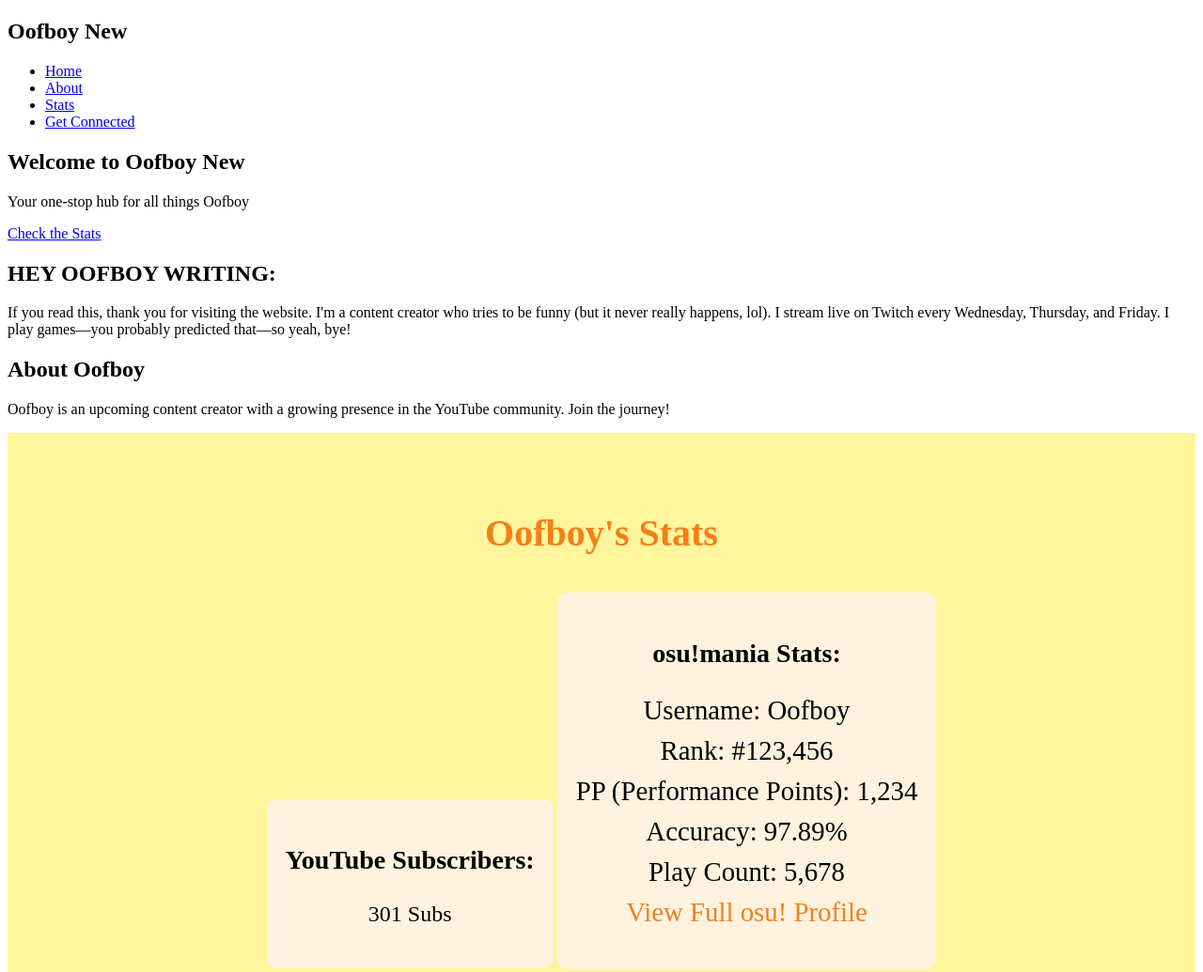
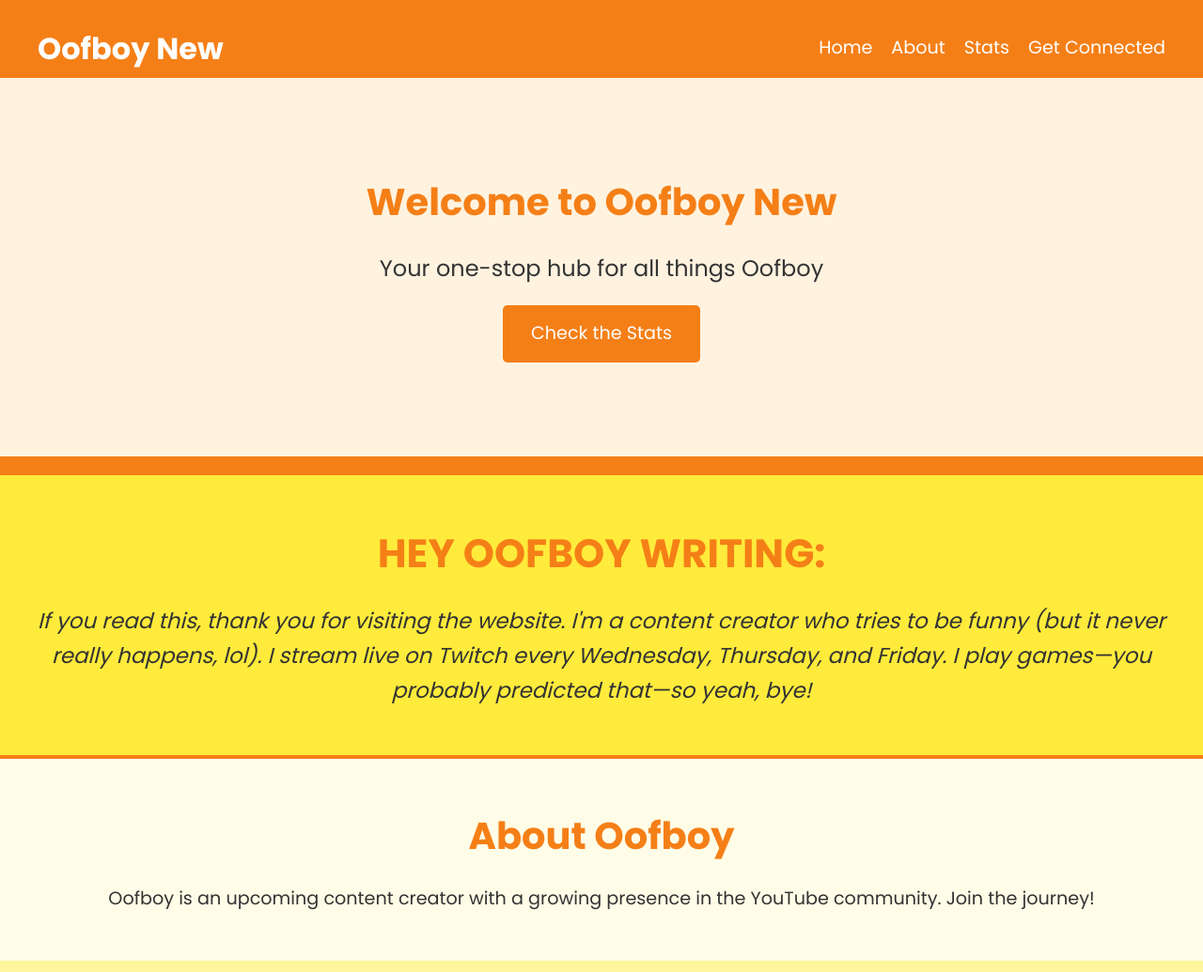
Before and after one commit to XasonYTB/oofboy-news, a plain HTML site: page index.html in a window 1280 px wide. Shown: the top 1035 px of the page at 94% size. Drawn offline with Linux system fonts and the light colour scheme.

Commit message:
Update style.css

```diff
--- a/style.css
+++ b/style.css
@@ -1,5 +1,135 @@
-/* Existing styles are here... */
+/* Global Styles */
+body {
+  margin: 0;
+  font-family: 'Poppins', sans-serif;
+  background-color: #fffde7;
+  color: #333;
+  line-height: 1.6;
+}
 
+h1, h2, h3, h4, h5, h6 {
+  margin: 0;
+  padding: 0;
+}
+
+p {
+  margin: 0;
+  padding: 0;
+}
+
+/* Navigation */
+header {
+  background-color: #f57f17;
+  padding: 20px 0;
+}
+
+nav {
+  display: flex;
+  justify-content: space-between;
+  align-items: center;
+  max-width: 1200px;
+  margin: 0 auto;
+  padding: 0 20px;
+}
+
+.logo h1 {
+  font-size: 2em;
+  color: #fff;
+}
+
+.nav-links {
+  list-style: none;
+  display: flex;
+  gap: 20px;
+}
+
+.nav-links li {
+  display: inline;
+}
+
+.nav-links a {
+  color: white;
+  text-decoration: none;
+  font-size: 1.2em;
+}
+
+.nav-links a:hover {
+  color: #ffe082;
+}
+
+/* Hero Section */
+.hero {
+  background-color: #fff3e0;
+  text-align: center;
+  padding: 100px 20px;
+}
+
+.hero h2 {
+  font-size: 2.5em;
+  color: #f57f17;
+}
+
+.hero p {
+  font-size: 1.5em;
+  color: #333;
+  margin: 20px 0;
+}
+
+.cta-btn {
+  display: inline-block;
+  padding: 15px 30px;
+  background-color: #f57f17;
+  color: white;
+  text-decoration: none;
+  border-radius: 5px;
+  font-size: 1.2em;
+  transition: background-color 0.3s ease;
+}
+
+.cta-btn:hover {
+  background-color: #e65100;
+}
+
+/* Oofboy Message Section */
+.message-section {
+  padding: 50px 20px;
+  background-color: #ffeb3b;
+  text-align: center;
+  color: #333;
+  font-size: 1.2em;
+  border-bottom: 4px solid #f57f17;
+}
+
+.message-section h2 {
+  font-size: 2.2em;
+  color: #f57f17;
+  margin-bottom: 20px;
+}
+
+.message-section p {
+  font-size: 1.2em;
+  font-style: italic;
+}
+
+/* About Section */
+.about-section {
+  padding: 50px 20px;
+  background-color: #fffde7;
+  text-align: center;
+}
+
+.about-section h2 {
+  font-size: 2.5em;
+  color: #f57f17;
+  margin-bottom: 20px;
+}
+
+.about-section p {
+  font-size: 1.2em;
+  color: #333;
+}
+
+/* Stats Section */
 .stats-section {
   padding: 50px 20px;
   background-color: #fff59d;
@@ -19,7 +149,6 @@
   border-radius: 10px;
   display: inline-block;
   margin: 20px 0;
-  animation: bounce 2s infinite;
 }
 
 .stat ul {
@@ -73,3 +202,15 @@
 .community-btn:hover {
   background-color: #e65100;
 }
+
+/* Footer */
+footer {
+  background-color: #f57f17;
+  color: white;
+  text-align: center;
+  padding: 20px 0;
+}
+
+footer p {
+  margin: 0;
+}
```
